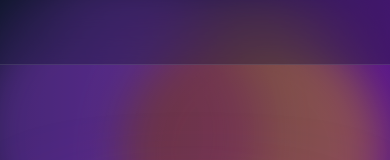
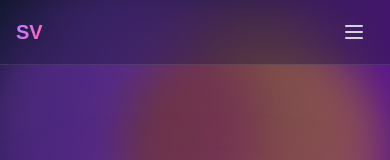
Before and after one commit to sanketvagal/portfolio, a Next.js app: page / in a window 390 px wide. Shown: the top 160 px of the page. Built offline with nearby package versions, Linux system fonts and the light colour scheme.

Commit message:
Implement mobile navigation functionality in Navigation component, including toggle button and responsive menu display.

```diff
--- a/src/components/Navigation.jsx
+++ b/src/components/Navigation.jsx
@@ -1,19 +1,36 @@
-import React from "react";
+import React, { useState } from "react";
 
 const Navigation = ({ activeSection }) => {
+  const [isMobileMenuOpen, setIsMobileMenuOpen] = useState(false);
+
+  const toggleMobileMenu = () => {
+    setIsMobileMenuOpen(!isMobileMenuOpen);
+  };
+
+  const closeMobileMenu = () => {
+    setIsMobileMenuOpen(false);
+  };
+
+  const navItems = [
+    "home",
+    "about",
+    "experience",
+    "skills",
+    "projects",
+    "contact",
+  ];
+
   return (
     <nav className="fixed top-0 left-0 right-0 z-50 backdrop-blur-xl bg-slate-900/30 border-b border-white/10">
       <div className="max-w-7xl mx-auto px-4 sm:px-6 lg:px-8">
-        <div className="flex justify-end items-center h-16">
+        <div className="flex justify-between items-center h-16">
+          <div className="text-xl font-bold bg-gradient-to-r from-purple-400 to-pink-400 bg-clip-text text-transparent">
+            SV
+          </div>
+
+          {/* Desktop Navigation */}
           <div className="hidden md:flex space-x-8">
-            {[
-              "home",
-              "about",
-              "experience",
-              "skills",
-              "projects",
-              "contact",
-            ].map((item) => (
+            {navItems.map((item) => (
               <a
                 key={item}
                 href={`#${item}`}
@@ -27,6 +44,69 @@ const Navigation = ({ activeSection }) => {
               </a>
             ))}
           </div>
+
+          {/* Mobile Hamburger Button */}
+          <div className="md:hidden">
+            <button
+              onClick={toggleMobileMenu}
+              className="inline-flex items-center justify-center p-2 rounded-md text-gray-300 hover:text-white hover:bg-gray-700 focus:outline-none focus:ring-2 focus:ring-purple-400 transition-colors"
+              aria-expanded="false"
+            >
+              <span className="sr-only">Open main menu</span>
+              {/* Hamburger icon */}
+              <svg
+                className={`${isMobileMenuOpen ? "hidden" : "block"} h-6 w-6`}
+                xmlns="http://www.w3.org/2000/svg"
+                fill="none"
+                viewBox="0 0 24 24"
+                stroke="currentColor"
+                aria-hidden="true"
+              >
+                <path
+                  strokeLinecap="round"
+                  strokeLinejoin="round"
+                  strokeWidth={2}
+                  d="M4 6h16M4 12h16M4 18h16"
+                />
+              </svg>
+              {/* Close icon */}
+              <svg
+                className={`${isMobileMenuOpen ? "block" : "hidden"} h-6 w-6`}
+                xmlns="http://www.w3.org/2000/svg"
+                fill="none"
+                viewBox="0 0 24 24"
+                stroke="currentColor"
+                aria-hidden="true"
+              >
+                <path
+                  strokeLinecap="round"
+                  strokeLinejoin="round"
+                  strokeWidth={2}
+                  d="M6 18L18 6M6 6l12 12"
+                />
+              </svg>
+            </button>
+          </div>
+        </div>
+      </div>
+
+      {/* Mobile Navigation Menu */}
+      <div className={`md:hidden ${isMobileMenuOpen ? "block" : "hidden"}`}>
+        <div className="px-2 pt-2 pb-3 space-y-1 bg-slate-900/95 backdrop-blur-xl border-t border-white/10">
+          {navItems.map((item) => (
+            <a
+              key={item}
+              href={`#${item}`}
+              onClick={closeMobileMenu}
+              className={`capitalize block px-3 py-2 rounded-md text-base font-medium transition-colors ${
+                activeSection === item
+                  ? "text-purple-400 bg-slate-800/50"
+                  : "text-gray-300 hover:text-white hover:bg-slate-800/30"
+              }`}
+            >
+              {item}
+            </a>
+          ))}
         </div>
       </div>
     </nav>
```
